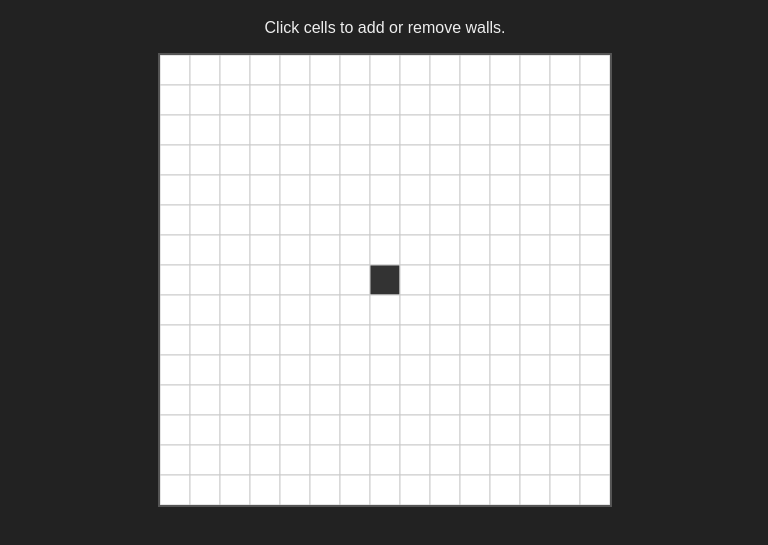
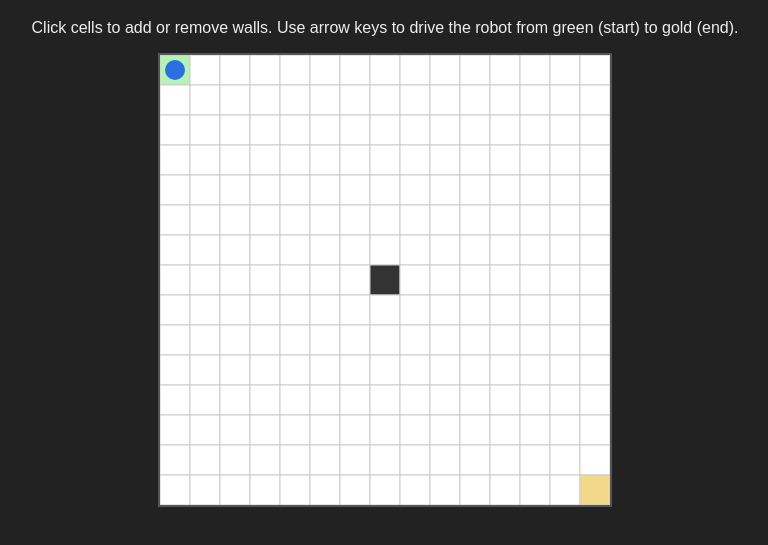
Before and after one commit to cool-coder16/Portfolio, a website: page index.html in a window 1280 px wide. Both pictures are taken after a click on the element 640 px from the left and 340 px from the top of the page. Shown: the part 61-606 px from the top of the page, without its empty margins (255-1023 px from the left). Drawn offline with Linux system fonts and the light colour scheme.

Commit message:
Day 2: manual robot control
Adds a robot that drives around the grid with arrow keys, plus fixed
start (top-left) and end (bottom-right) cells. Walls and grid edges
block movement.

```diff
--- a/index.html
+++ b/index.html
@@ -7,7 +7,7 @@
 </head>
 <body>
   <h1>Maze Robot Simulator</h1>
-  <p>Click cells to add or remove walls.</p>
+  <p>Click cells to add or remove walls. Use arrow keys to drive the robot from green (start) to gold (end).</p>
 
   <canvas id="mazeCanvas"></canvas>
 
--- a/script.js
+++ b/script.js
@@ -15,6 +15,13 @@ const grid = Array.from({ length: GRID_SIZE }, () =>
   Array(GRID_SIZE).fill(false)
 );
 
+// --- Robot setup ---
+// Fixed start (top-left) and end (bottom-right) cells for now. The robot's
+// position is just a row/col, same as a grid cell.
+const START = { row: 0, col: 0 };
+const END = { row: GRID_SIZE - 1, col: GRID_SIZE - 1 };
+const robot = { row: START.row, col: START.col };
+
 function draw() {
   ctx.clearRect(0, 0, canvas.width, canvas.height);
 
@@ -23,13 +30,29 @@ function draw() {
       const x = col * CELL_SIZE;
       const y = row * CELL_SIZE;
 
-      ctx.fillStyle = grid[row][col] ? "#333" : "#fff";
+      if (grid[row][col]) {
+        ctx.fillStyle = "#333"; // wall
+      } else if (row === START.row && col === START.col) {
+        ctx.fillStyle = "#b6f2b6"; // start cell, light green
+      } else if (row === END.row && col === END.col) {
+        ctx.fillStyle = "#f2d98a"; // end cell, gold
+      } else {
+        ctx.fillStyle = "#fff";
+      }
       ctx.fillRect(x, y, CELL_SIZE, CELL_SIZE);
 
       ctx.strokeStyle = "#ccc";
       ctx.strokeRect(x, y, CELL_SIZE, CELL_SIZE);
     }
   }
+
+  // Draw the robot as a circle centered in its current cell.
+  const centerX = robot.col * CELL_SIZE + CELL_SIZE / 2;
+  const centerY = robot.row * CELL_SIZE + CELL_SIZE / 2;
+  ctx.fillStyle = "#2b6fe0";
+  ctx.beginPath();
+  ctx.arc(centerX, centerY, CELL_SIZE / 3, 0, Math.PI * 2);
+  ctx.fill();
 }
 
 canvas.addEventListener("click", (event) => {
@@ -43,8 +66,41 @@ canvas.addEventListener("click", (event) => {
   const col = Math.floor(x / CELL_SIZE);
   const row = Math.floor(y / CELL_SIZE);
 
+  const isStartOrEnd =
+    (row === START.row && col === START.col) ||
+    (row === END.row && col === END.col);
+  if (isStartOrEnd) return; // don't let start/end become walls
+
   grid[row][col] = !grid[row][col]; // toggle wall on/off
   draw();
 });
 
+// --- Manual driving ---
+// Maps each arrow key to the row/col change it causes.
+const MOVES = {
+  ArrowUp: { row: -1, col: 0 },
+  ArrowDown: { row: 1, col: 0 },
+  ArrowLeft: { row: 0, col: -1 },
+  ArrowRight: { row: 0, col: 1 },
+};
+
+document.addEventListener("keydown", (event) => {
+  const move = MOVES[event.key];
+  if (!move) return; // not an arrow key, ignore
+
+  // Arrow keys scroll the page by default — stop that so driving feels normal.
+  event.preventDefault();
+
+  const newRow = robot.row + move.row;
+  const newCol = robot.col + move.col;
+
+  const inBounds =
+    newRow >= 0 && newRow < GRID_SIZE && newCol >= 0 && newCol < GRID_SIZE;
+  if (!inBounds || grid[newRow][newCol]) return; // wall or edge of grid blocks movement
+
+  robot.row = newRow;
+  robot.col = newCol;
+  draw();
+});
+
 draw();
```
